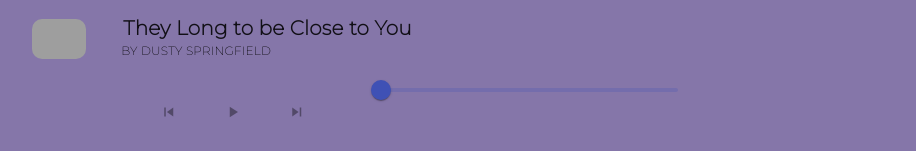
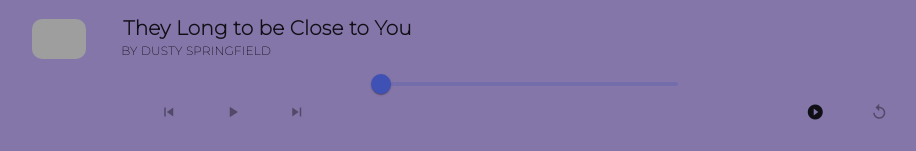
Before and after one commit to yenhtran/music-playlist, an Angular app: page / in a window 1280 px wide. Shown: the part 646-797 px from the top of the page, without its empty margins (112-1028 px from the left). Built offline with nearby package versions, Linux system fonts and the light colour scheme; grey boxes are pictures that could not be loaded; a web font is replaced by a local one.

Commit message:
add playback speeds and replay

```diff
--- a/src/app/app.component.css
+++ b/src/app/app.component.css
@@ -24,6 +24,7 @@
   height: 1px;
   background-color: #8576a9;
   padding-top: 10px;
+  padding-bottom: 10px;
 }
 
 .mat-mdc-slider {
--- a/src/app/app.component.html
+++ b/src/app/app.component.html
@@ -68,6 +68,32 @@
           <mat-icon>skip_next</mat-icon>
         </button>
       </div>
+      <div>
+        <button
+          mat-button
+          [matMenuTriggerFor]="menu"
+          matTooltip="Playback Speed"
+        >
+          <mat-icon>play_circle_filled</mat-icon>
+        </button>
+        <mat-menu #menu="matMenu">
+          <button
+            mat-menu-item
+            *ngFor="let speed of playbackSpeeds"
+            (click)="changePlaybackSpeed(speed)"
+          >
+            {{ speed }}x
+          </button>
+        </mat-menu>
+        <button
+          mat-button
+          (click)="musicService.playNewFile(state.activeTrack)"
+          matTooltip="Replay Track"
+          [disabled]="tracks.indexOf(this.state.activeTrack) === -1"
+        >
+          <mat-icon>replay</mat-icon>
+        </button>
+      </div>
     </mat-toolbar-row>
   </mat-toolbar>
 </div>
--- a/src/app/app.component.ts
+++ b/src/app/app.component.ts
@@ -13,6 +13,7 @@
   title = 'music-playlist';
   state = MusicPlayerState;
   readonly tracks = tracks;
+  playbackSpeeds = [1, 2, 3, 4, 5];
 
   constructor(public musicService: MusicService) {}
 
@@ -49,4 +50,8 @@
       this.musicService.playNewFile(tracks[index]);
     }
   }
+
+  changePlaybackSpeed(speed: number) {
+    this.musicService.changePlaybackSpeed(speed);
+  }
 }
--- a/src/app/services/music.service.ts
+++ b/src/app/services/music.service.ts
@@ -45,7 +45,7 @@
 
   changePlaybackSpeed(speed: number) {
     this.audio.playbackRate = speed;
-    // this.state.playbackRate = this.audio.playbackRate;
+    this.state.playbackRate = this.audio.playbackRate;
   }
 
   playNewFile(file: TrackMetaData) {
--- a/src/app/tracks/tracks.component.css
+++ b/src/app/tracks/tracks.component.css
@@ -46,7 +46,8 @@
 }
 
 .active-track {
-  order: 2
+  order: 2;
+  color: white !important;
 }
 
 @media screen and (max-width: 807px) {
```
